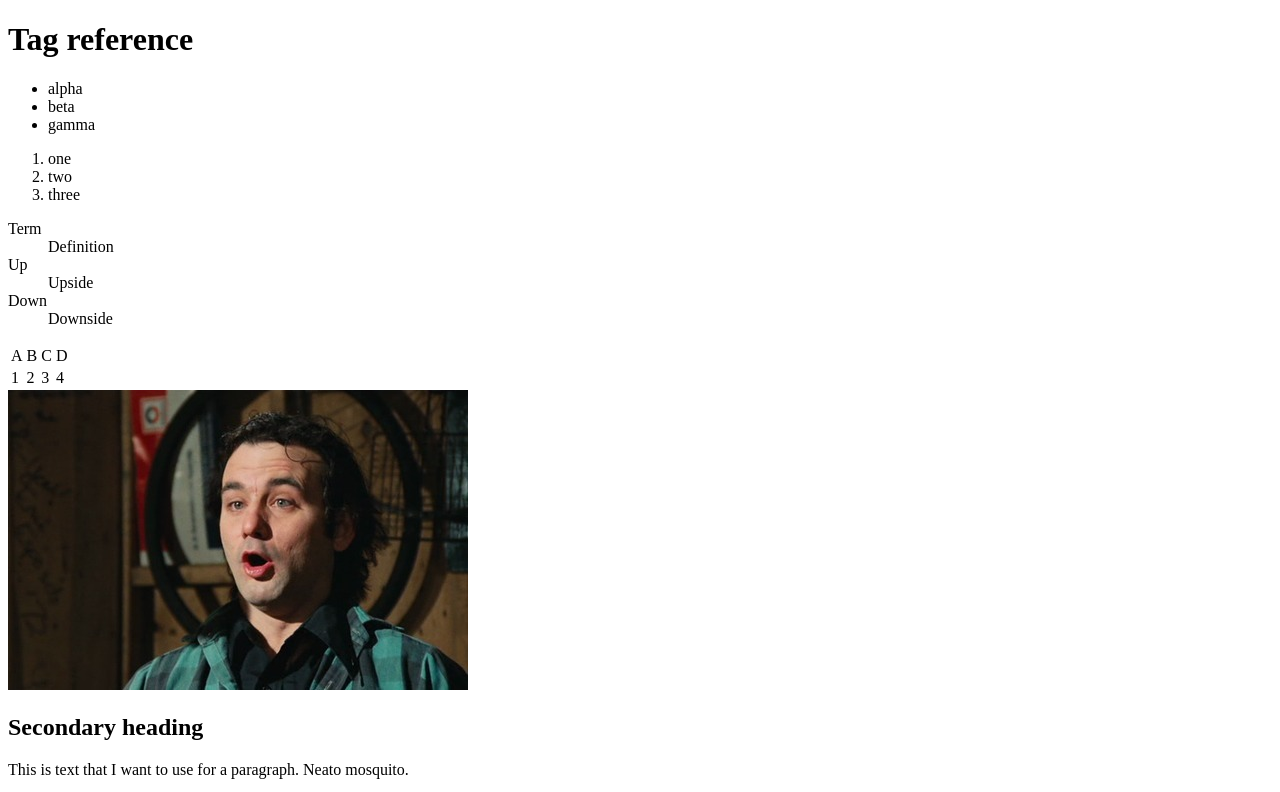
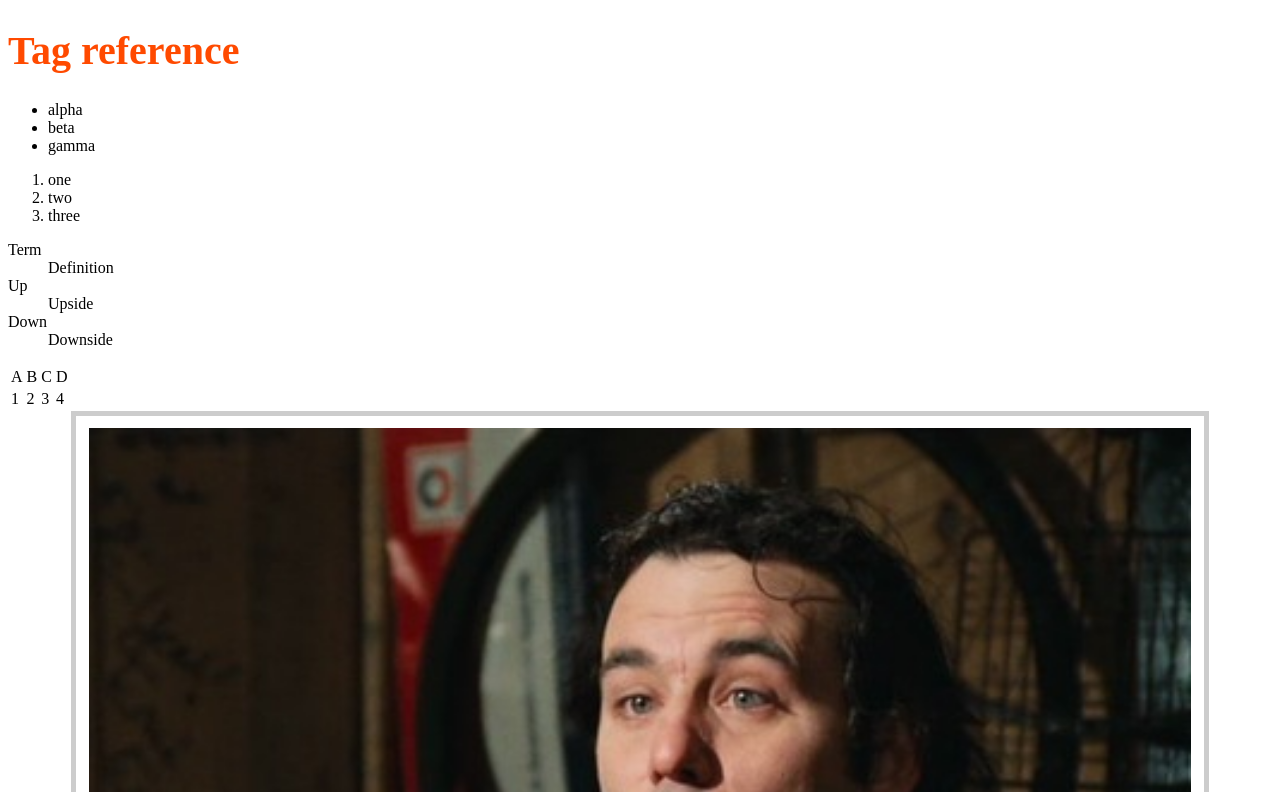
Before and after one commit to davestantonmmc3260/davestantonmmc3260.github.io, a plain HTML site: page index.html in a window 1280 px wide. Shown: the top 792 px of the page. Drawn offline with Linux system fonts and the light colour scheme.

Commit message:
Basic CSS.

```diff
--- /dev/null
+++ b/css/base.css
@@ -0,0 +1,26 @@
+* {
+    box-sizing: border-box;
+}
+
+h1 {
+    color: #ff4a00;
+    font-size: 40px;
+}
+
+h2 {
+    font-size: 22px;
+    color: #0021a5;
+}
+
+p {
+    font-family: arial, helvetica, sans-serif;
+    font-size: 16px;
+    line-height: 24px;
+}
+
+img {
+    border: 5px solid #cccccc;
+    margin: 0 5% 0 5%;
+    padding: 1%; /* TRouBLe */
+    width: 90%;
+}
--- a/index.html
+++ b/index.html
@@ -1,8 +1,9 @@
 <!DOCTYPE html>
 <html>
     <head>
-        <title>List and Tables</title>
+        <title>CSS</title>
         <meta http-equiv="Content-Type" content="text/html; charset=UTF-8" />
+        <link rel="stylesheet" href="css/base.css" />
     </head>
     <body>
         <h1>Tag reference</h1>
```
